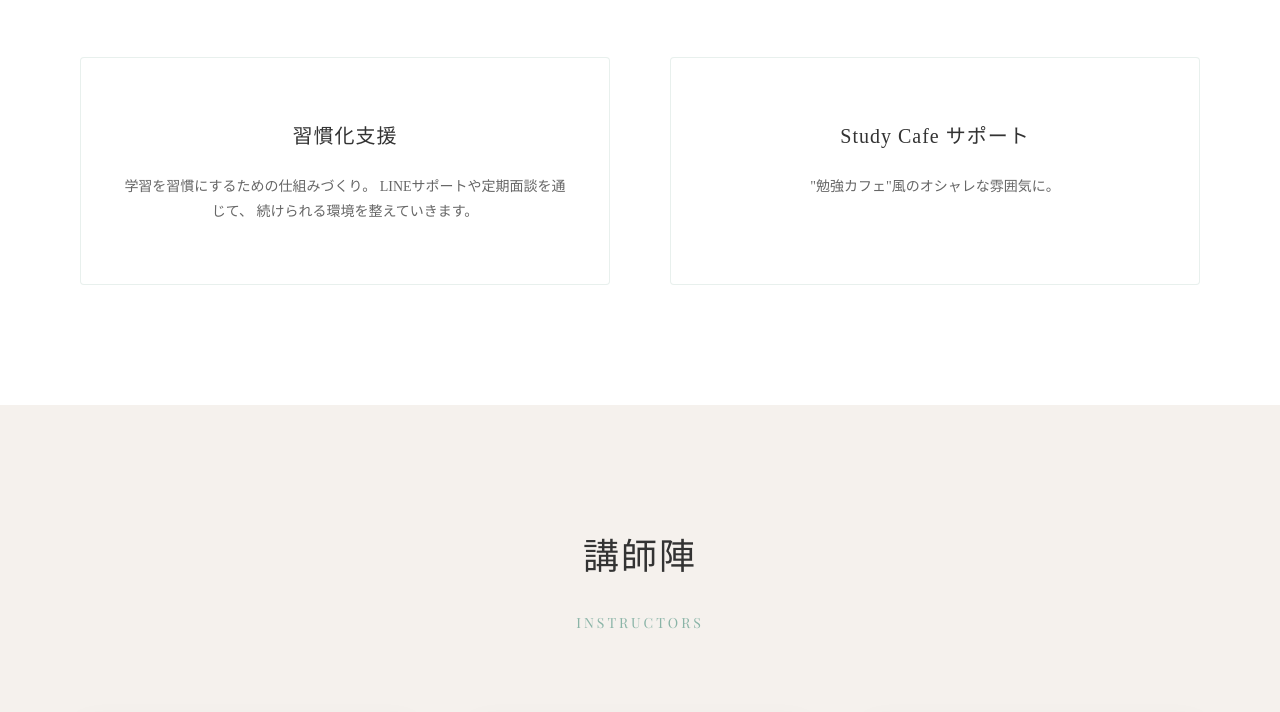
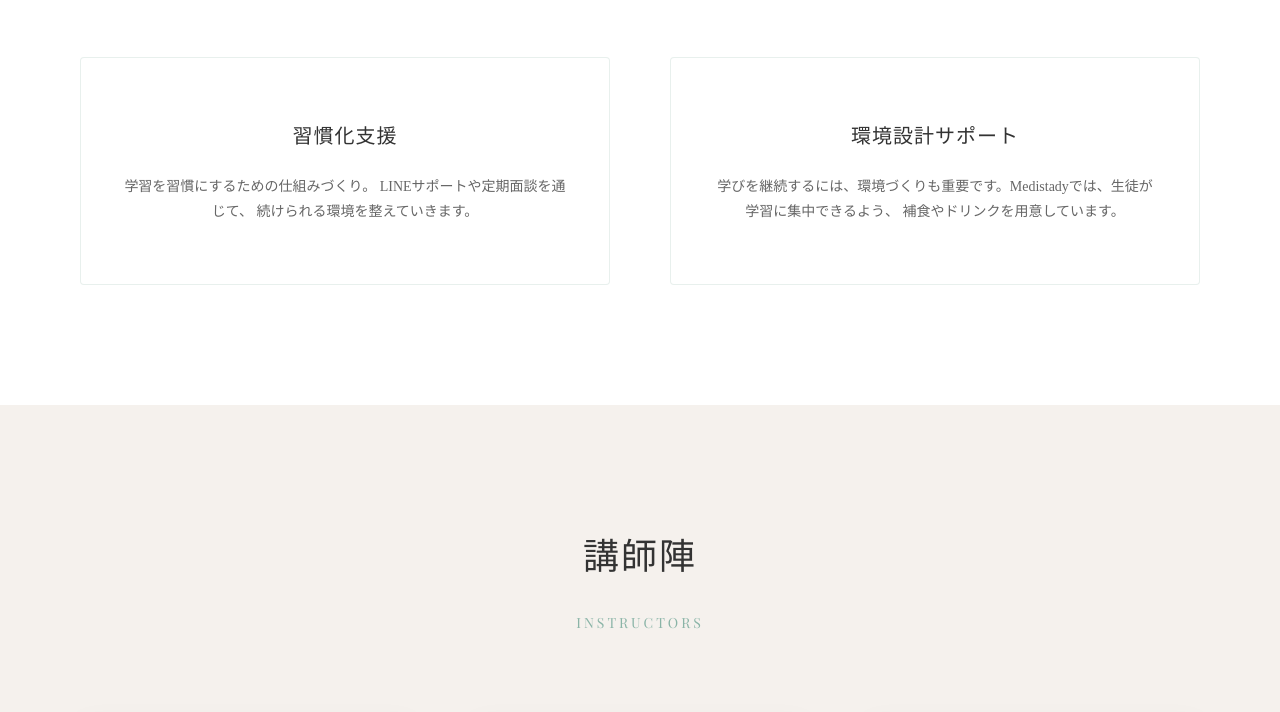
Before and after one commit to gengengorogoro/HP, a plain HTML site: page index.html in a window 1280 px wide. Shown: the part 2228-2940 px from the top of the page. Drawn offline with nearby package versions, Linux system fonts and the light colour scheme; a web font is replaced by a local one.

Commit message:
Update index.html
もろもろ

```diff
--- a/index.html
+++ b/index.html
@@ -579,9 +579,10 @@
         </div>
           <div class="service-item fade-in">
           <!--<div class="service-icon">🌱</div>-->
-          <h3 class="service-title">Study Cafe サポート</h3>
+          <h3 class="service-title">環境設計サポート</h3>
           <p class="service-description">
-            "勉強カフェ"風のオシャレな雰囲気に。
+            学びを継続するには、環境づくりも重要です。Medistadyでは、生徒が学習に集中できるよう、
+            補食やドリンクを用意しています。
           </p>
         </div>
       </div>
@@ -606,7 +607,7 @@
           </p>
         </div>
         <div class="instructor-card fade-in">
-          <div class="instructor-image" style="background-image: url(img/ishikawa.jpg)"></div>
+          <div class="instructor-image" style="background-image: url(img/Ishikawa.jpg)"></div>
           <h3 class="instructor-name">石川 こひめ</h3>
           <p class="instructor-title">広島大学医学部医学科 3年</p>
           <p class="instructor-description">
```
